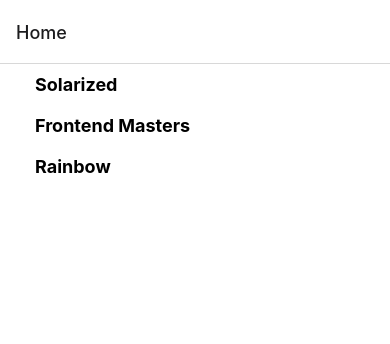
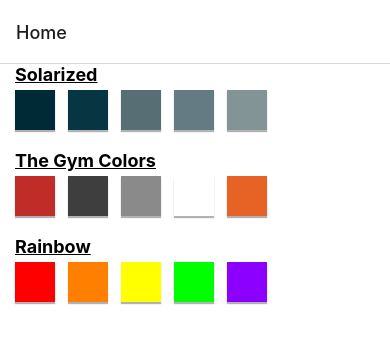
Before and after one commit to Nkaka23dev/React-native-playground, a React Native app: screen /Home in a window 390 px wide. Shown: the top 344 px of the page. Built offline with nearby package versions, Linux system fonts and the light colour scheme.

Commit message:
feat: done

```diff
--- a/components/ColorBoxes.js
+++ b/components/ColorBoxes.js
@@ -19,6 +19,11 @@
         marginTop: 10,
         paddingVertical: 10,
         alignItems: 'center',
+        shadowColor: '#000',
+        shadowOffset: { width: 0, height: 2 },
+        shadowOpacity: 0.3,
+        shadowRadius: 1,
+        elevation: 2,
     },
     myText: {
         color: 'white',
--- a/components/PlatePreview.js
+++ b/components/PlatePreview.js
@@ -1,20 +1,46 @@
-import { StyleSheet, Text } from 'react-native'
+import { FlatList, StyleSheet, Text, View } from 'react-native'
 import React from 'react'
 import { TouchableOpacity } from 'react-native'
 
 export default function PlatePreview({ handlePress, colorPalette }) {
     return (
         <TouchableOpacity onPress={handlePress}>
-            <Text style={styles.myText}>{colorPalette.paletteName}</Text>
+            <Text style={styles.title}>{colorPalette.paletteName}</Text>
+            <FlatList
+                // horizontal={true}
+                style={styles.list}
+                data={colorPalette.colors.slice(0, 5)}
+                keyExtractor={item => item.paletteName}
+                renderItem={({ item }) =>
+                    <View style={[styles.box, { backgroundColor: item.hexCode }]}>
+
+                    </View>}
+            />
         </TouchableOpacity>
     )
 }
 
 const styles = StyleSheet.create({
-    myText: {
+    title: {
         fontSize: 18,
         fontWeight: '700',
-        paddingHorizontal: 20,
-        paddingVertical: 10
+        textDecorationStyle: 'solid',
+        textDecorationLine: 'underline',
+    },
+    box: {
+        height: 40,
+        width: 40,
+        marginRight: 13,
+        marginTop: 5,
+        shadowColor: '#000',
+        shadowOffset: { width: 0, height: 2 },
+        shadowOpacity: 0.3,
+        shadowRadius: 1,
+        elevation: 2,
+    },
+    list: {
+        marginBottom: 20,
+        //if you don't want to use flex direction you you still set horizontal to true in Flat list component
+        flexDirection: 'row'
     }
 });
--- a/screens/Home.js
+++ b/screens/Home.js
@@ -29,7 +29,7 @@
     { colorName: 'Violet', hexCode: '#8B00FF' },
 ];
 
-const FRONTEND_MASTERS = [
+const THE_GYM = [
     { colorName: 'Red', hexCode: '#c02d28' },
     { colorName: 'Black', hexCode: '#3e3e3e' },
     { colorName: 'Grey', hexCode: '#8a8a8a' },
@@ -57,7 +57,7 @@
 
 const COLOR_PALETTES = [
     { paletteName: 'Solarized', colors: COLORS },
-    { paletteName: 'Frontend Masters', colors: FRONTEND_MASTERS },
+    { paletteName: 'The Gym Colors', colors: THE_GYM },
     { paletteName: 'Rainbow', colors: RAINBOW },
 ];
 
```
